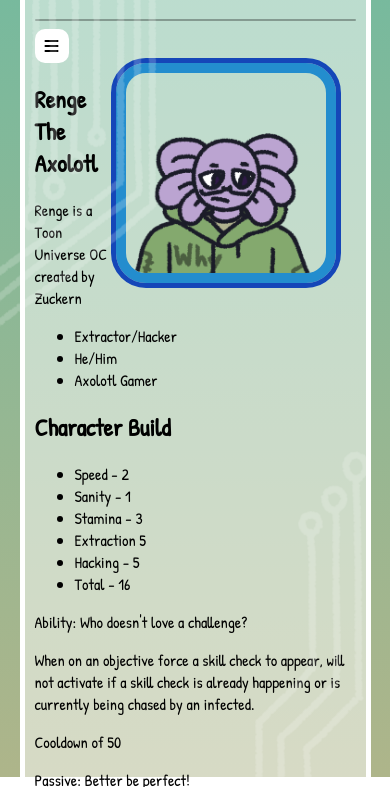
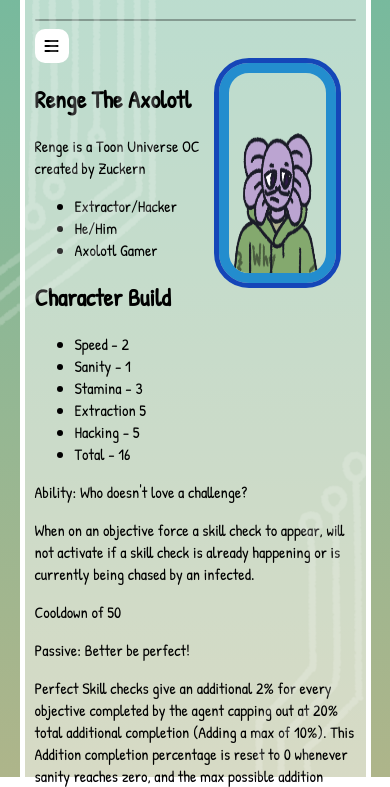
Before and after one commit to Zuck3rn/renge-bio, a plain HTML site: page index.html in a window 390 px wide. Shown: the part 67-854 px from the top of the page. Drawn offline with Linux system fonts and the light colour scheme.

Commit message:
Actual Mobile Fix Fr this time

```diff
--- a/style.css
+++ b/style.css
@@ -28,6 +28,7 @@ body {
 .float-right {
     float: right;
     margin-right: 20px;
+    max-width: 30%;
 }
 
 .tu-border {
```
